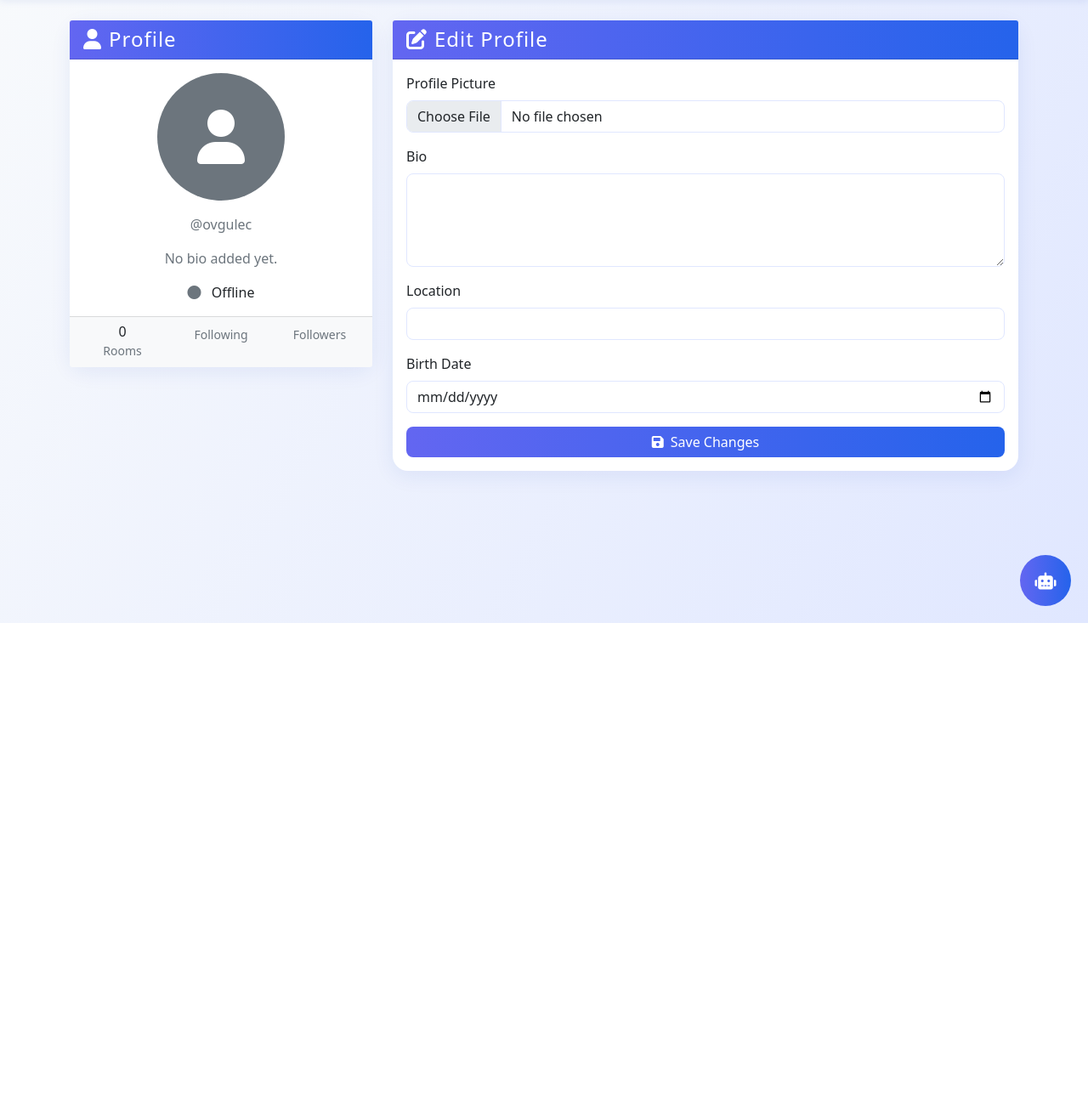
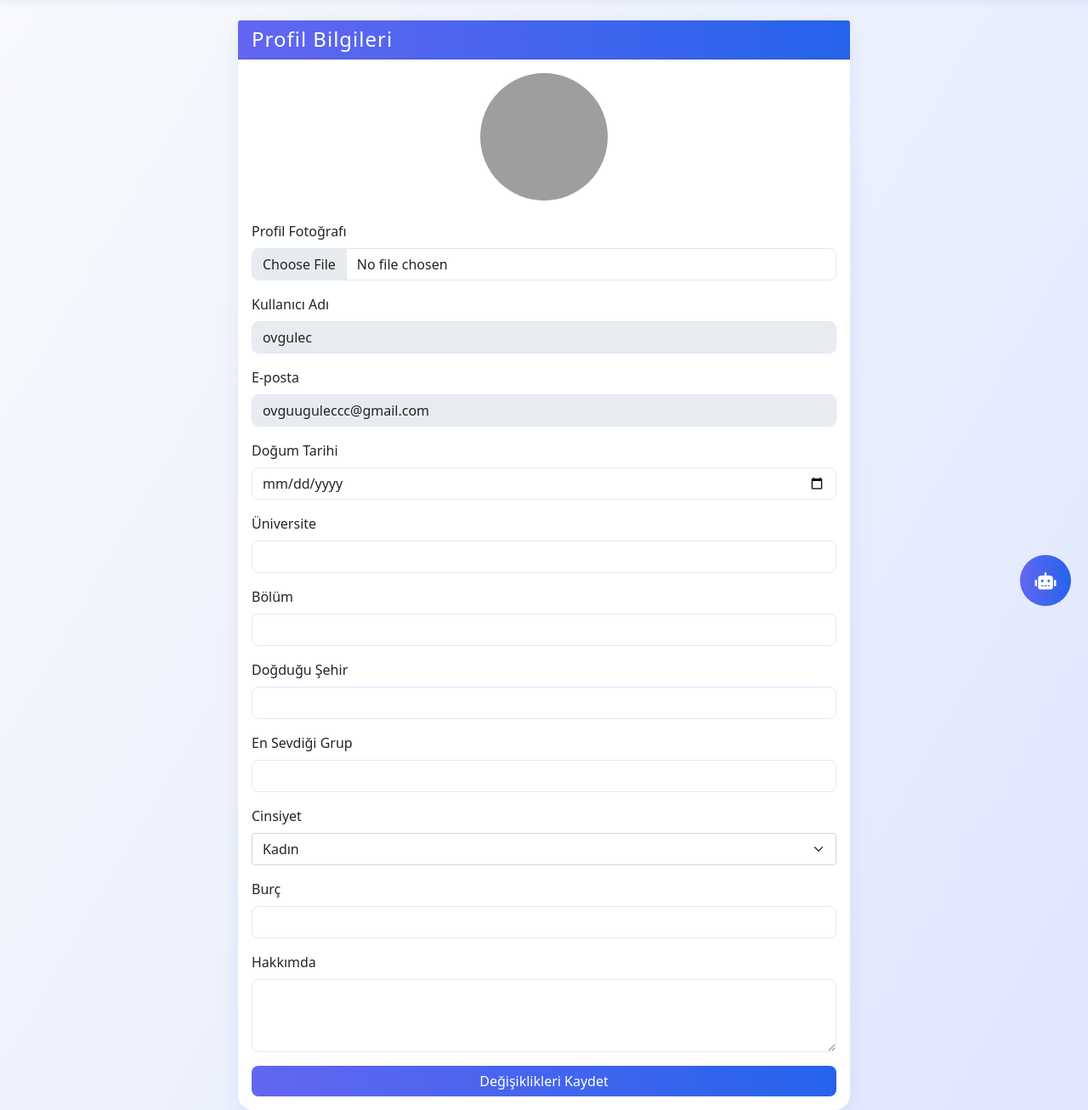
Before and after one commit to vgglce/CampusConnect_dj, a Django app: template chat/templates/chat/profile.html in a window 1280 px wide. Shown: the part 67-1373 px from the top of the page at 85% size. Before the commit the page ends 800 px from the top, so only its background shows below. Run offline with Django 5.2, Linux system fonts and the light colour scheme; the template is opened without the code that fills it: values that come from a table or form of the project are taken from there, others are empty; a user stored in the database is signed in; data comes from the database, SQL or seed files in the repository; grey boxes are pictures that could not be loaded.

Commit message:
profil detayları

```diff
--- a/Desktop/CampusConnect_dj-master/chat/models.py
+++ b/Desktop/CampusConnect_dj-master/chat/models.py
@@ -40,6 +40,15 @@
     birth_date = models.DateField(null=True, blank=True)
     is_online = models.BooleanField(default=False)
     last_seen = models.DateTimeField(null=True, blank=True)
+    profile_photo = models.ImageField(upload_to='profile_photos/', null=True, blank=True)
+    description = models.TextField(max_length=500, blank=True)
+    university = models.CharField(max_length=100, blank=True)
+    department = models.CharField(max_length=100, blank=True)
+    birthplace = models.CharField(max_length=100, blank=True)
+    favorite_band = models.CharField(max_length=100, blank=True)
+    gender = models.CharField(max_length=20, blank=True)
+    zodiac_sign = models.CharField(max_length=50, blank=True)
+
 
 
 
--- a/Desktop/CampusConnect_dj-master/chat/templates/chat/profile.html
+++ b/Desktop/CampusConnect_dj-master/chat/templates/chat/profile.html
@@ -1,119 +1,101 @@
 {% extends 'chat/base.html' %}
+{% load static %}
 
 {% block title %}Profile - Campus Connect{% endblock %}
 
 {% block content %}
+<div class="container mt-4">
     <div class="row">
-    <div class="col-md-4">
-        <div class="card mb-4">
-            <div class="card-header bg-primary text-white">
-                <h4 class="mb-0"><i class="fas fa-user me-2"></i>Profile</h4>
-            </div>
-            <div class="card-body text-center">
-                {% if profile.avatar %}
-                    <img src="{{ profile.avatar.url }}" alt="Profile Picture" class="rounded-circle img-thumbnail mb-3" style="width: 150px; height: 150px; object-fit: cover;">
-                {% else %}
-                    <div class="rounded-circle bg-secondary d-flex align-items-center justify-content-center mx-auto mb-3" style="width: 150px; height: 150px;">
-                        <i class="fas fa-user fa-4x text-white"></i>
-                    </div>
-                {% endif %}
-                <h5 class="card-title">{{ user.get_full_name }}</h5>
-                <p class="text-muted">@{{ user.username }}</p>
-                <p class="card-text">
-                    {% if profile.bio %}
-                        {{ profile.bio }}
-                    {% else %}
-                        <span class="text-muted">No bio added yet.</span>
-                    {% endif %}
-                </p>
-
-                {% if profile.location %}
-                    <p class="card-text">
-                        <i class="fas fa-map-marker-alt me-2"></i>
-                        {{ profile.location }}
-                    </p>
-                {% endif %}
-
-                {% if profile.birth_date %}
-                    <p class="card-text">
-                        <i class="fas fa-birthday-cake me-2"></i>
-                        {{ profile.birth_date|date:"F j, Y" }}
-                    </p>
-                {% endif %}
-
-                <p class="card-text">
-                    <i class="fas fa-circle me-2 {% if profile.is_online %}text-success{% else %}text-secondary{% endif %}"></i>
-                    {% if profile.is_online %}
-                        Online
-                    {% else %}
-                        {% if profile.last_seen %}
-                            Last seen {{ profile.last_seen|timesince }} ago
-                        {% else %}
-                            Offline
-                        {% endif %}
-                    {% endif %}
-                </p>
-            </div>
-            <div class="card-footer bg-light">
-                <div class="row text-center">
-                    <div class="col">
-                        <h6 class="mb-0">{{ user.chat_rooms.count }}</h6>
-                        <small class="text-muted">Rooms</small>
-                    </div>
-                    <div class="col">
-                        <h6 class="mb-0">{{ user.userprofile.following.count }}</h6>
-                        <small class="text-muted">Following</small>
-                    </div>
-                    <div class="col">
-                        <h6 class="mb-0">{{ user.userprofile.followers.count }}</h6>
-                        <small class="text-muted">Followers</small>
-                    </div>
-                </div>
-            </div>
-        </div>
-    </div>
-
-    <div class="col-md-8">
+        <div class="col-md-8 offset-md-2">
             <div class="card">
                 <div class="card-header bg-primary text-white">
-                <h4 class="mb-0"><i class="fas fa-edit me-2"></i>Edit Profile</h4>
+                    <h4 class="mb-0">Profil Bilgileri</h4>
                 </div>
                 <div class="card-body">
                     <form method="post" enctype="multipart/form-data">
                         {% csrf_token %}
 
-                    <div class="mb-3">
-                        <label for="{{ form.avatar.id_for_label }}" class="form-label">Profile Picture</label>
-                        {{ form.avatar.errors }}
-                        <input type="file" name="{{ form.avatar.name }}" class="form-control" id="{{ form.avatar.id_for_label }}" accept="image/*">
+                        <div class="text-center mb-4">
+                            {% if user.userprofile.profile_photo %}
+                                <img src="{{ user.userprofile.profile_photo.url }}" alt="Profile Photo" class="rounded-circle" style="width: 150px; height: 150px; object-fit: cover;">
+                            {% else %}
+                                <img src="{% static 'images/default_profile.png' %}" alt="Default Profile" class="rounded-circle" style="width: 150px; height: 150px; object-fit: cover;">
+                            {% endif %}
                         </div>
 
                         <div class="mb-3">
-                        <label for="{{ form.bio.id_for_label }}" class="form-label">Bio</label>
-                        {{ form.bio.errors }}
-                        <textarea name="{{ form.bio.name }}" class="form-control" id="{{ form.bio.id_for_label }}" rows="4">{{ form.bio.value|default:'' }}</textarea>
+                            <label for="profile_photo" class="form-label">Profil Fotoğrafı</label>
+                            <input type="file" class="form-control" id="profile_photo" name="profile_photo" accept="image/*">
                         </div>
 
                         <div class="mb-3">
-                        <label for="{{ form.location.id_for_label }}" class="form-label">Location</label>
-                        {{ form.location.errors }}
-                        <input type="text" name="{{ form.location.name }}" class="form-control" id="{{ form.location.id_for_label }}" value="{{ form.location.value|default:'' }}">
+                            <label for="username" class="form-label">Kullanıcı Adı</label>
+                            <input type="text" class="form-control" id="username" name="username" value="{{ user.username }}" readonly>
                         </div>
 
                         <div class="mb-3">
-                        <label for="{{ form.birth_date.id_for_label }}" class="form-label">Birth Date</label>
-                        {{ form.birth_date.errors }}
-                        <input type="date" name="{{ form.birth_date.name }}" class="form-control" id="{{ form.birth_date.id_for_label }}" value="{{ form.birth_date.value|date:'Y-m-d'|default:'' }}">
+                            <label for="email" class="form-label">E-posta</label>
+                            <input type="email" class="form-control" id="email" name="email" value="{{ user.email }}" readonly>
+                        </div>
+
+                        <div class="mb-3">
+                            <label for="birth_date" class="form-label">Doğum Tarihi</label>
+                            <input
+                                type="date"
+                                class="form-control"
+                                id="birth_date"
+                                name="birth_date"
+                                value="{{ user.userprofile.birth_date|date:'Y-m-d' }}"
+                                lang="en"
+                                pattern="\d{4}-\d{2}-\d{2}">
+                        </div>
+
+                        <div class="mb-3">
+                            <label for="university" class="form-label">Üniversite</label>
+                            <input type="text" class="form-control" id="university" name="university" value="{{ user.userprofile.university }}">
+                        </div>
+
+                        <div class="mb-3">
+                            <label for="department" class="form-label">Bölüm</label>
+                            <input type="text" class="form-control" id="department" name="department" value="{{ user.userprofile.department }}">
+                        </div>
+
+                        <div class="mb-3">
+                            <label for="birthplace" class="form-label">Doğduğu Şehir</label>
+                            <input type="text" class="form-control" id="birthplace" name="birthplace" value="{{ user.userprofile.birthplace }}">
+                        </div>
+
+                        <div class="mb-3">
+                            <label for="favorite_band" class="form-label">En Sevdiği Grup</label>
+                            <input type="text" class="form-control" id="favorite_band" name="favorite_band" value="{{ user.userprofile.favorite_band }}">
+                        </div>
+
+                        <div class="mb-3">
+                            <label for="gender" class="form-label">Cinsiyet</label>
+                            <select class="form-select" id="gender" name="gender">
+                                <option value="Kadın" {% if user.userprofile.gender == "Kadın" %}selected{% endif %}>Kadın</option>
+                                <option value="Erkek" {% if user.userprofile.gender == "Erkek" %}selected{% endif %}>Erkek</option>
+                                <option value="Diğer" {% if user.userprofile.gender == "Diğer" %}selected{% endif %}>Diğer</option>
+                            </select>
+                        </div>
+
+                        <div class="mb-3">
+                            <label for="zodiac_sign" class="form-label">Burç</label>
+                            <input type="text" class="form-control" id="zodiac_sign" name="zodiac_sign" value="{{ user.userprofile.zodiac_sign }}">
+                        </div>
+
+                        <div class="mb-3">
+                            <label for="description" class="form-label">Hakkımda</label>
+                            <textarea class="form-control" id="description" name="description" rows="3">{{ user.userprofile.description }}</textarea>
                         </div>
 
                         <div class="d-grid gap-2">
-                        <button type="submit" class="btn btn-primary">
-                            <i class="fas fa-save me-2"></i>Save Changes
-                        </button>
+                            <button type="submit" class="btn btn-primary">Değişiklikleri Kaydet</button>
                         </div>
                     </form>
                 </div>
             </div>
         </div>
     </div>
+</div>
 {% endblock %}
```
Also changed, not shown: Desktop/CampusConnect_dj-master/chat/views.py (+17 -24 lines), Desktop/CampusConnect_dj-master/chat/migrations/0001_initial.py, Desktop/CampusConnect_dj-master/chat/migrations/0002_userprofile_birth_date_userprofile_is_online_and_more.py (deleted), Desktop/CampusConnect_dj-master/chat/migrations/0002_userprofile_birthplace_userprofile_department_and_more.py (added), Desktop/CampusConnect_dj-master/chat/migrations/0003_skip_description.py (deleted). Lines whose indentation alone changed are shown as unchanged.
